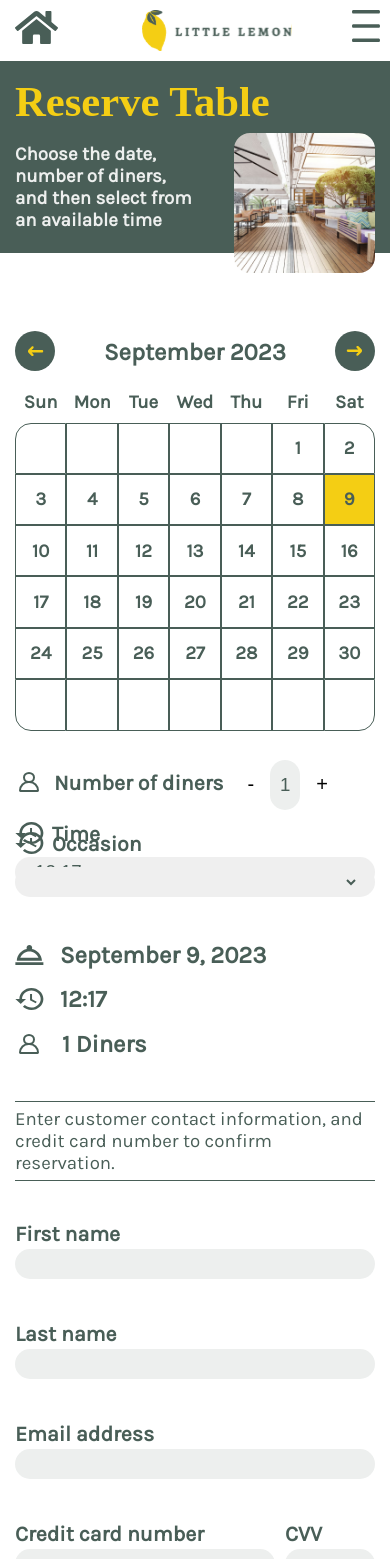
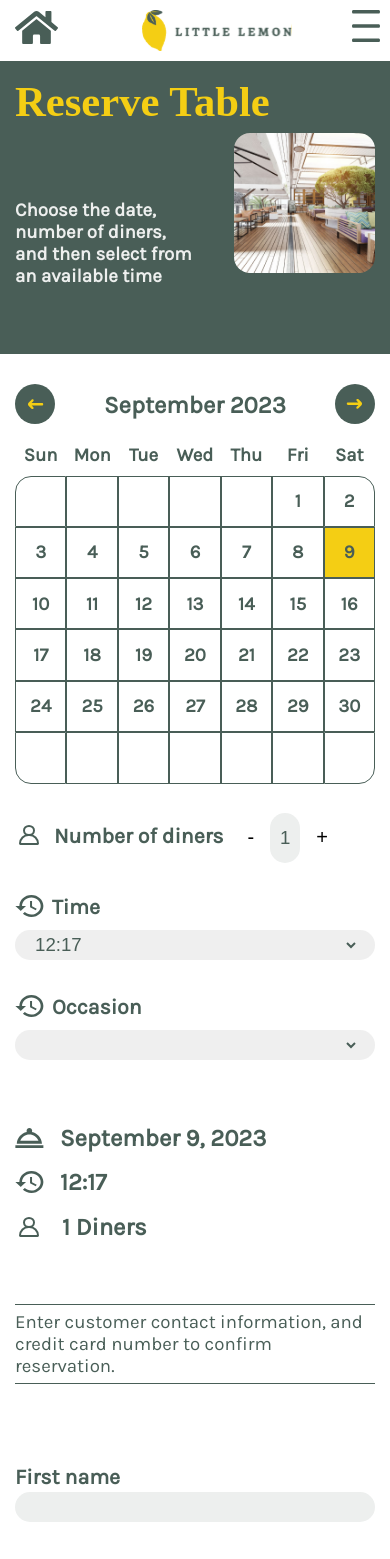
Before and after one commit to tofu97/little-lemon, a React (Create React App) app: page /reservations in a window 390 px wide. Shown: the top 1559 px of the page. Built offline with nearby package versions, Linux system fonts and the light colour scheme; a web font is replaced by a local one.

Commit message:
Fixed mobile css layout

```diff
--- a/src/gridta.css
+++ b/src/gridta.css
@@ -350,7 +350,7 @@ span.alert {
         cursor: pointer;
     }
 
-    .hamburger {
+    .hamburger-menu {
         cursor: pointer;
     }
 
@@ -377,7 +377,7 @@ span.alert {
 
     .reservation-header h3 {
         grid-column: 1/ span 1;
-        grid-row: 2/ span 1;
+        grid-row: 3/ span 1;
     }
 
     .reservation-header img {
@@ -441,19 +441,24 @@ span.alert {
     }
 
     #time-input {
-        margin-top: 40px;
+        margin-top: 60px;
         grid-row: 10;
     }
 
-    #reservation-hud {
+    #occasion-input {
         margin-top: 60px;
         grid-row: 12;
+    }
+
+    #reservation-hud {
+        margin-top: 90px;
+        grid-row: 14;
         color: #495E57;
     }
 
     #reservation-contact-info {
         margin-top: 70px;
-        grid-row: 15/ span 3;
+        grid-row: 18/ span 3;
         border-top: 1px solid #495E57;
         border-bottom: 1px solid #495E57;
         display: flex;
@@ -478,8 +483,8 @@ span.alert {
     }
 
     #contact-form {
-        grid-row: 18/ span 8;
-        margin-top: 40px;
+        grid-row: 21/ span 8;
+        margin-top: 80px;
     }
 
     .hero {
@@ -487,12 +492,13 @@ span.alert {
     }
 
     .reservation-hero {
-        background: linear-gradient(180deg, #495E57 80%, white 20%);
+        background-color: #495E57;
+        padding-bottom: 3rem;
     }
 
     .submit-btn {
         width: 100%;
-        margin-top: 40px;
+        margin-top: 60px;
     }
 
     footer {
```
